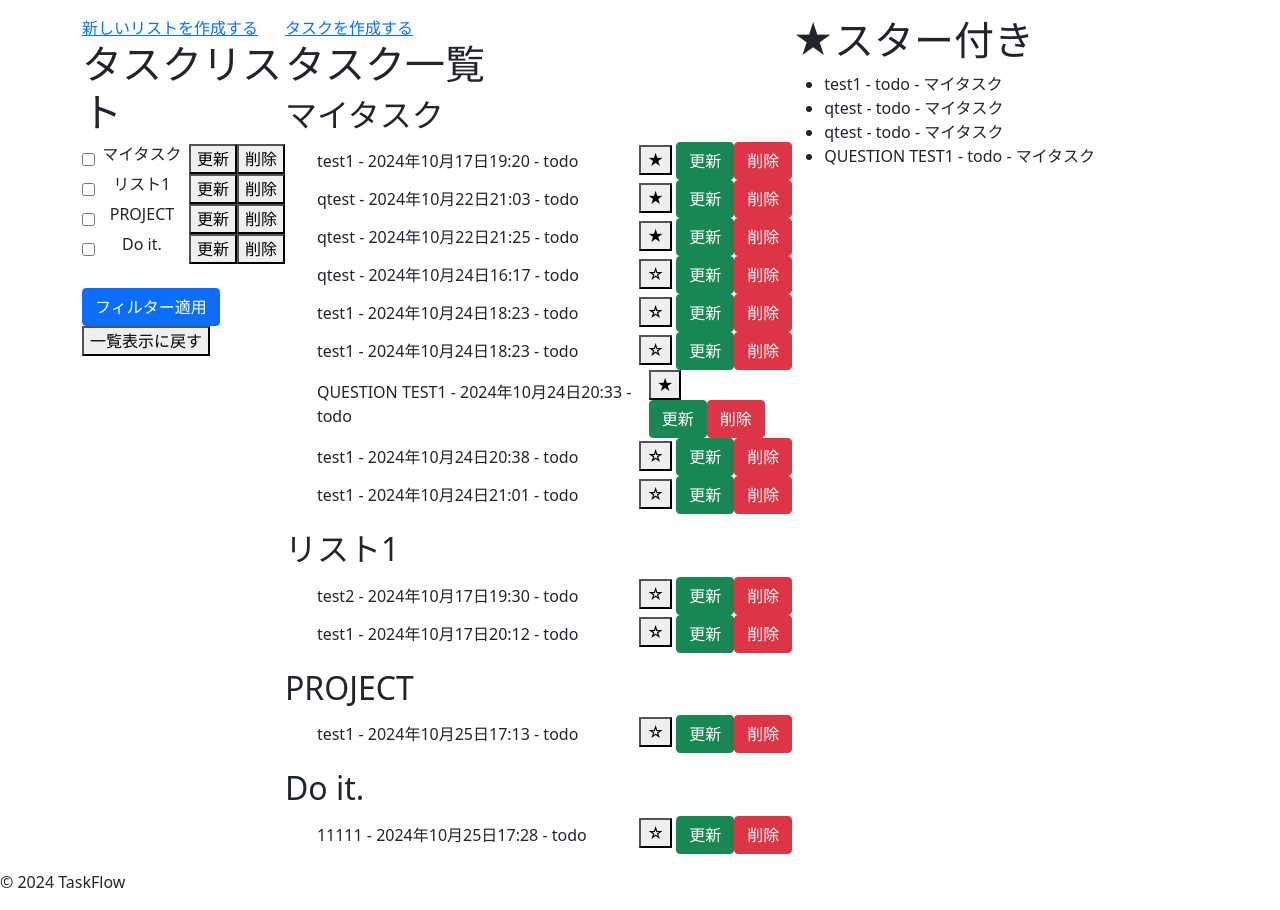
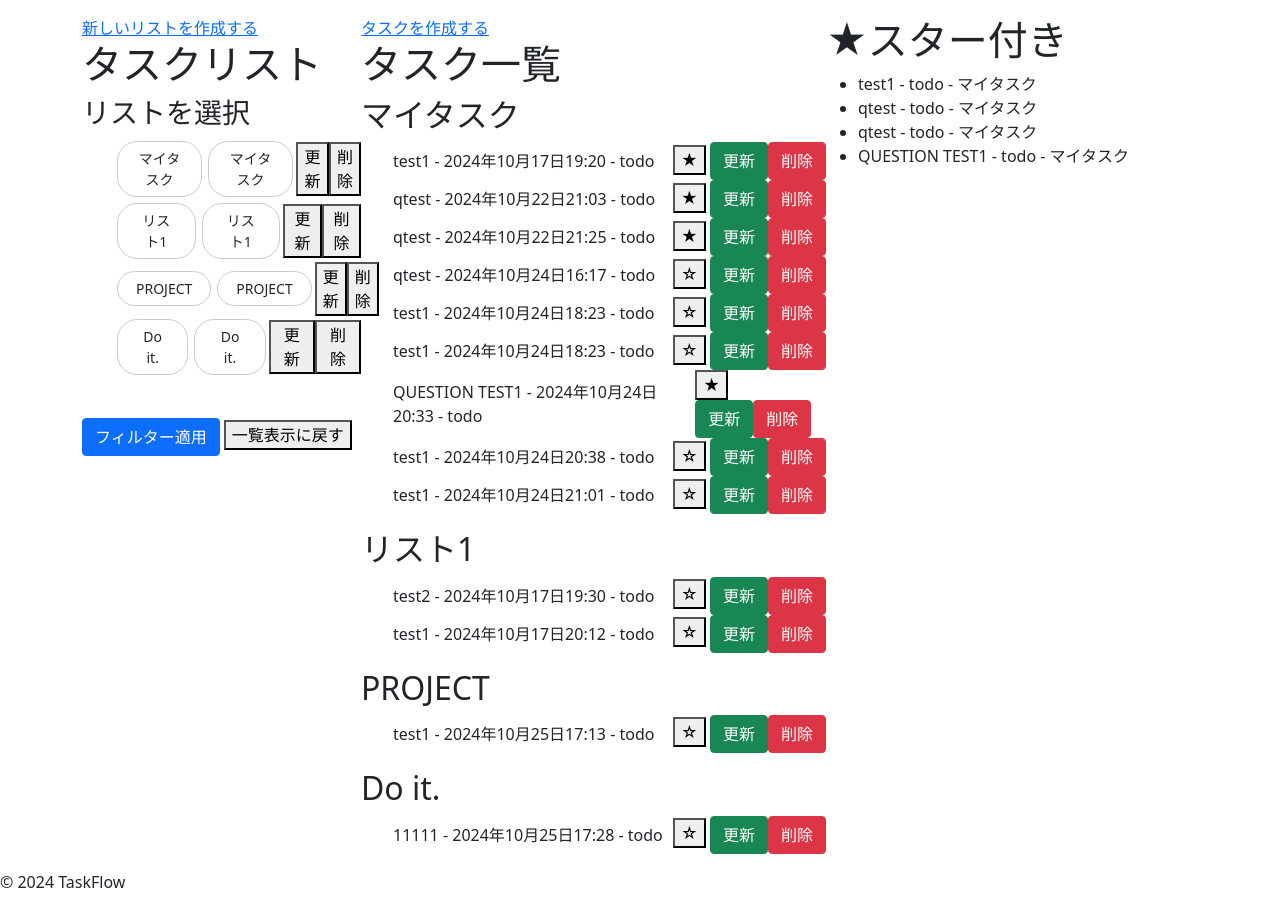
Before and after one commit to 02naa98/TaskFlow, a Django app: page /tasks/ in a window 1280 px wide. Shown: the part 158-1068 px from the top of the page. Run offline with Django 5.2, Linux system fonts and the light colour scheme; a user stored in the database is signed in; data comes from the database, SQL or seed files in the repository; both versions use the stored data as it was before the commit.

Commit message:
認証機能画面のurl調整

```diff
--- a/todoproject/templates/base.html
+++ b/todoproject/templates/base.html
@@ -24,8 +24,6 @@
                                     <button type="submit" class="btn btn-primary">ログアウト</button>
                                 </form>
                             </li>
-                        {% else %}
-                            <li><a href="{% url 'login' %}">ログイン</a></li>
                         {% endif %}
                     </ul>
                 </nav>
--- a/todoproject/templates/registration/login.html
+++ b/todoproject/templates/registration/login.html
@@ -2,11 +2,11 @@
 {% extends 'base.html' %}
 
 {% block content %}
+<li><a href="{% url 'signup' %}">サインアップ</a></li> <!-- サインアップへのリンク -->
 <h2>Login</h2>
 <form method="POST">
     {% csrf_token %}
     {{ form.as_p }}
     <button type="submit"  class="btn btn-primary">Login</button>
 </form>
-<li><a href="{% url 'signup' %}">サインアップ</a></li> <!-- サインアップへのリンク -->
 {% endblock %}
--- a/todoproject/templates/registration/signup.html
+++ b/todoproject/templates/registration/signup.html
@@ -2,6 +2,7 @@
 {% extends 'base.html' %}
 
 {% block content %}
+    <li><a href="{% url 'login' %}">ログイン</a></li>
     <h1>サインアップフォーム</h1>
     <form method="post">
         {% csrf_token %}
--- a/todoproject/templates/todo_app/task_list.html
+++ b/todoproject/templates/todo_app/task_list.html
@@ -13,8 +13,28 @@
             display: flex;
         }
         .list-filter {
-            width: 20%;
+            width: 25%;
         }
+        input[type="checkbox"] {
+        display: none;
+        }
+        label {
+        display: inline-block;
+        border-radius: 20px;
+        text-align: center;
+        text-decoration: none;
+        border: solid 1px #ccc;
+        transition: 0.25s;
+        padding: 6px 18px;
+        cursor: pointer;
+        font-size: 14px;
+        margin: 3px;
+        }
+        input[type="checkbox"]:checked + label {
+        background: #00809d;
+        color: #fff;
+        }
+
         .task-list {
             width: 50%; /* 左側の幅 */
         }
@@ -29,12 +49,16 @@
             <a href="{%url 'list_create' %}">新しいリストを作成する</a>
             <h1>タスクリスト</h1>
 
-            <form method='get' action=''>
+            <form method='get' action="{%url 'task_filter' %}">
+                <h3>リストを選択</h3>
+                <ul>
                     {% for list in lists %}
                         <li style="display: flex; align-items: center; justify-content: space-between;">
                             <!--リストソート-->
-                        <input type='checkbox' name='list_ids' value='{{ list.id }}' id='list-{{ list.id }}' >
-                        <label><h6>{{ list.name }}</h6></label><!-- リスト名を表示 -->
+                            <input type="checkbox" id="check2">
+                            <label for="check2" onmouseover="showBorder(this)" onmouseout="hideBorder(this)">{{ list.name }}</label>
+                            <input type="checkbox" name="list_ids" value="{{ list.id }}" id="checkbox2">
+                            <label for="checkbox" onmouseover="showBorder(this)" onmouseout="hideBorder(this)">{{ list.name }}</label>
 
                             <div class="btn-group" > <!--デフォルト表示-->
                                 <!-- リスト編集ボタン -->
@@ -51,12 +75,20 @@
                             </div>
                         </li>
                     {%endfor%}
+                </ul>
                 <br>
                 <!--リストソート適用ボタン-->
                     <button type='submit' class="btn btn-primary">フィルター適用</button>
                     <button onclick="clearCheckboxes()">一覧表示に戻す</button>
             </form>
         </div>
+
+        <script>
+        //list-filter
+        function confirmDeleteList() {
+            return confirm("このリストを削除しますか？ このリスト上のすべてのタスクが完全に削除されます。");
+        }
+        </script>
 
         <!-- ２列目：タスク一覧 -->
         <div class='task-list'>
@@ -102,21 +134,7 @@
                 </div>
             {%endfor%}
             <script>
-                //list-filter
-                function showButtons(element) {
-                    const buttonGroup = element.querySelector('.btn-group');
-                    buttonGroup.style.display = 'flex'; // ボタンを表示
-                }
-                function hideButtons(element) {
-                    const buttonGroup = element.querySelector('.btn-group');
-                    buttonGroup.style.display = 'none'; // ボタンを非表示
-                }
-
-
                 //task-list
-                function confirmDeleteList() {
-                    return confirm("このリストを削除しますか？ このリスト上のすべてのタスクが完全に削除されます。");
-                }
                 function confirmDeleteTask() {
                     return confirm("本当に削除しますか？");
                 }
--- a/todoproject/todo_app/models.py
+++ b/todoproject/todo_app/models.py
@@ -13,7 +13,6 @@ class TaskCreate(models.Model):
     title=models.CharField(max_length=20) #タスクのタイトル
     description=models.TextField(null=True,blank=True) #説明
     due_date=models.DateTimeField(default=timezone.now) #期日
-    priority=models.IntegerField(choices=[(1, '高'), (2, '中'), (3, '低')]) #優先度(仮)
     user = models.ForeignKey(settings.AUTH_USER_MODEL, on_delete=models.CASCADE) #作成したユーザー
 
     is_starred=models.BooleanField(default=False) #スターの状態
--- a/todoproject/todo_app/urls.py
+++ b/todoproject/todo_app/urls.py
@@ -1,5 +1,5 @@
 from django.urls import path
-from .views import TaskCreateView,TaskListView,TaskUpdateView,TaskDeleteView,ListCreateView,ListUpdateView,ListDeleteView,ToggleStarView
+from .views import TaskCreateView,TaskListView,TaskUpdateView,TaskDeleteView,ListCreateView,ListUpdateView,ListDeleteView,TaskFilterView,ToggleStarView
 
 urlpatterns = [
     path('tasks/', TaskListView.as_view(), name='task_list'),  # タスク一覧
@@ -9,6 +9,7 @@ urlpatterns = [
     path('tasks/<int:pk>/delete/', TaskDeleteView.as_view(), name='task_delete'), #タスク削除
     path('list/update/<int:pk>/', ListUpdateView.as_view(), name='list_update'), #リスト更新
     path('list/delete/<int:pk>/', ListDeleteView.as_view(), name='list_delete'), #リスト削除
+    path('tasks/filter/', TaskFilterView.as_view(), name='task_filter'), #フィルター表示
     #動的url(ページ遷移が小さい)
     path('tasks/<int:list_id>/', TaskListView.as_view(), name='task_list_by_list'),
     path('tasks/toggle_star/<int:task_id>/', ToggleStarView.as_view(), name='toggle_star'), #スタートグル
--- a/todoproject/todo_app/views.py
+++ b/todoproject/todo_app/views.py
@@ -49,32 +49,49 @@ class TaskListView(ListView):
     template_name = 'todo_app/task_list.html'  # 使用するテンプレート
     context_object_name = 'tasks'  # テンプレートで使用するオブジェクト名
 
-    #返り値の中身はフィルタリングされたデータが入ったリスト
+    #ユーザーに属する全てのタスク
     def get_queryset(self):
+        return TaskCreate.objects.filter(user=self.request.user)
+    #リスト
+    def get_context_data(self, **kwargs):
+        # 基本のコンテキストを取得
+        context = super().get_context_data(**kwargs)
+        context['lists'] = TaskList.objects.all()  # すべてのリストを表示
+        return context
+
+#タスク(リストごと)フィルタリング
+class TaskFilterView(ListView):
+    model = TaskCreate  # 表示するモデル
+    template_name = 'todo_app/task_list.html'  # 使用するテンプレート
+    context_object_name = 'tasks'  # テンプレートで使用するオブジェクト名
+
+    #リスト内のタスクに関して
+    def get_queryset(self):
+        #選択したcheckbox=list_idに基いてフィルタリング
         TaskList.objects.prefetch_related('taskcreate_set').all()
         list_ids=self.request.GET.getlist('list_ids')
         print(f"list_ids: {list_ids}")  # list_idsの内容を出力
+
         if list_ids:
             queryset = TaskCreate.objects.filter(list__id__in=list_ids, user=self.request.user)
             print(f"Filtered tasks: {queryset}")  # フィルタリングされたタスクを出力
-            return TaskCreate.objects.filter(list__id__in=list_ids,user=self.request.user)
+            return TaskCreate.objects.filter(list__id__in=list_ids, user=self.request.user)
         else:
+            #checkなし
             return TaskCreate.objects.filter(user=self.request.user)
+    #リストに関して
+    def get_context_data(self,**kwargs):
+        context=super().get_context_data(**kwargs)
+        list_ids=self.request.GET.getlist('list_ids')
+        print(f"list_ids: {list_ids}")  # list_idsの内容を出力
 
-    def get_context_data(self, **kwargs):
-        # 基本のコンテキストを取得
-        context = super().get_context_data(**kwargs)
-
-        list_ids = self.request.GET.getlist('list_ids')
-        # リストを取得して 'lists' という名前でコンテキストに追加
         if list_ids:
-            context['lists'] = TaskList.objects.filter(id__in=list_ids)  # 選択されたリストのみ取得
+            context['lists']=TaskList.objects.filter(id__in=list_ids)
         else:
-            context['lists'] = TaskList.objects.all()  # チェックがない場合は全リスト取得
-
-        context['filtered_tasks']=self.get_queryset()
+            context['lists']=TaskList.objects.filter(user=self.request.user)
 
         return context
+
 
 #スターの付け外しとスタータスクの表示
 class ToggleStarView(View):
```
Also changed, not shown: todoproject/db.sqlite3, todoproject/todo_app/migrations/0006_remove_taskcreate_priority.py (added). Lines whose indentation alone changed are shown as unchanged.
